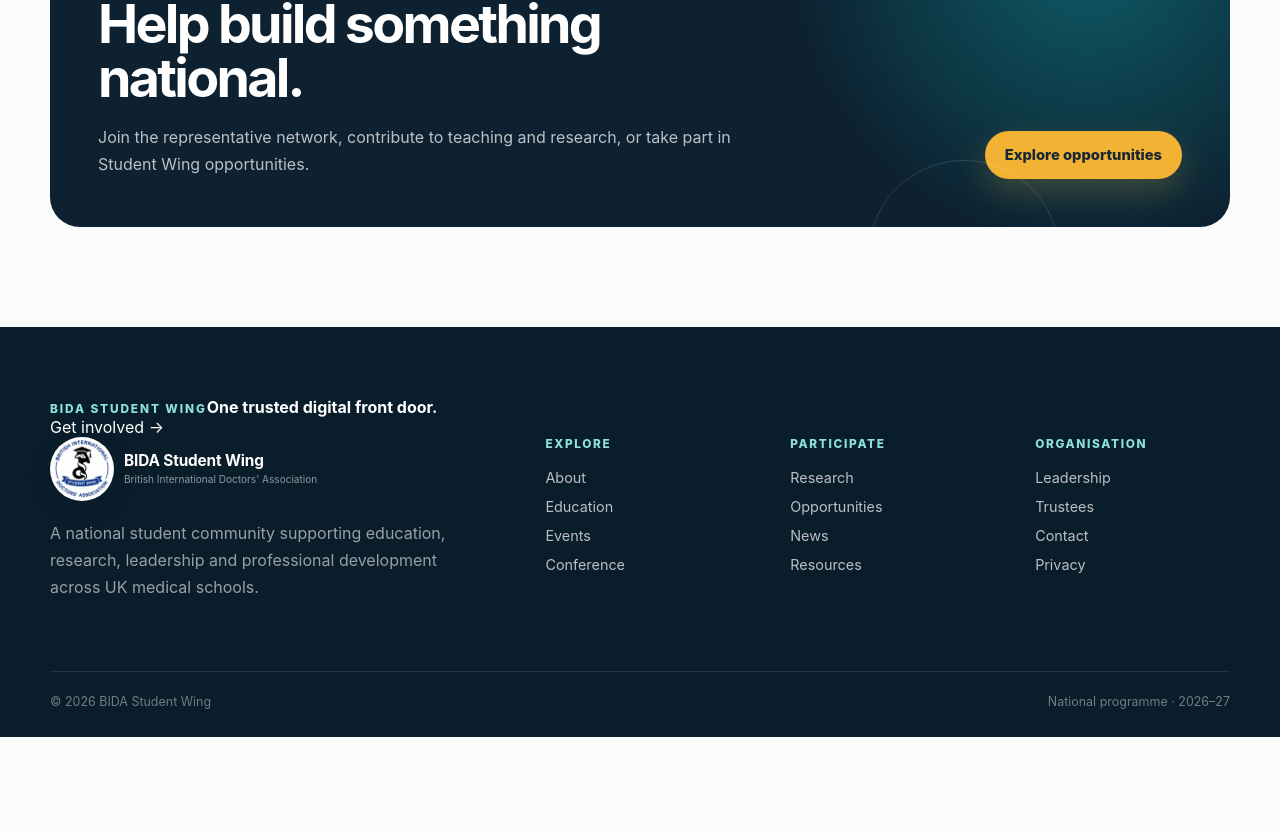
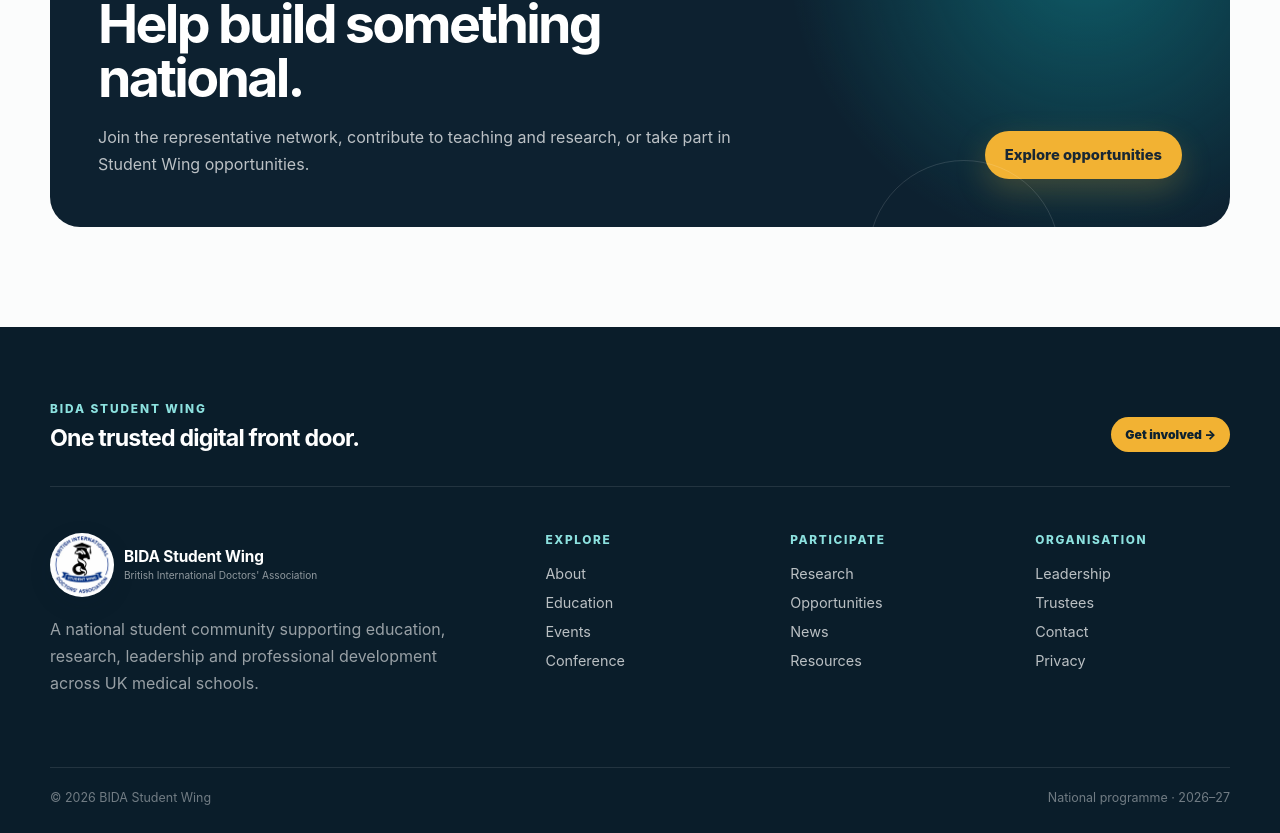
Before and after one commit to faisalmhalnawab/bida-student-wing, a Next.js app: page / in a window 1280 px wide. Shown: the part 4594-5427 px from the top of the page. Before the commit the page ends 5331 px from the top, so only its background shows below. Built offline with nearby package versions, Linux system fonts and the light colour scheme.

Commit message:
Polish footer presentation

```diff
--- a/app/globals.css
+++ b/app/globals.css
@@ -3838,3 +3838,38 @@ textarea:focus-visible {
   .home-news-grid { grid-template-columns:1fr; }
   .home-news-featured { grid-column:auto; }
 }
+
+
+/* ===== Footer refinement ===== */
+.footer-topline {
+  padding-bottom:34px;
+  margin-bottom:46px;
+  display:flex;
+  align-items:end;
+  justify-content:space-between;
+  gap:28px;
+  border-bottom:1px solid rgba(255,255,255,.10);
+}
+
+.footer-topline > div > strong {
+  display:block;
+  margin-top:7px;
+  font-size:1.45rem;
+  letter-spacing:-.035em;
+}
+
+.footer-cta {
+  padding:10px 14px;
+  border-radius:999px;
+  color:var(--navy-950);
+  background:var(--gold);
+  font-size:.76rem;
+  font-weight:900;
+}
+
+@media (max-width:760px) {
+  .footer-topline {
+    align-items:flex-start;
+    flex-direction:column;
+  }
+}
```
